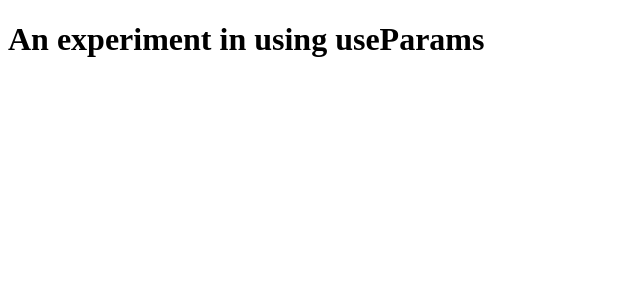
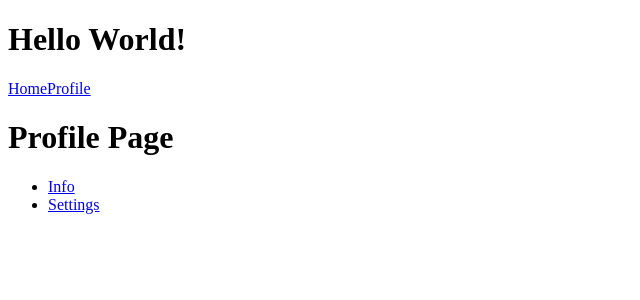
Before and after one commit to MeetPatel89/react-router-practice, a React (Create React App) app: page /user in a window 1280 px wide. Shown: the top 300 px of the page, without its empty margins (0-640 px from the left). Built offline with nearby package versions, Linux system fonts and the light colour scheme.

Commit message:
add useRouteMatch to Profile component

```diff
--- a/src/App.js
+++ b/src/App.js
@@ -8,12 +8,12 @@ export default function App() {
     <div>
       <h1>Hello World!</h1>
       <Link to='/'>Home</Link>
-      <Link to='/profile'>Profile</Link>
+      <Link to='/user'>Profile</Link>
       <Switch>
         <Route exact path='/'>
           <Home />
         </Route>
-        <Route path='/profile'>
+        <Route path='/user'>
           <Profile />
         </Route>
       </Switch>
--- a/src/Profile.js
+++ b/src/Profile.js
@@ -1,24 +1,28 @@
 import React from 'react';
-import { Link, Route, Switch } from 'react-router-dom';
+import { Link, Route, Switch, useRouteMatch } from 'react-router-dom';
 import Settings from './Settings';
 import Info from './Info';
 
 export default function Profile() {
+  console.log(useRouteMatch());
+  const { path, url } = useRouteMatch();
+  console.log(path);
+  console.log(url);
   return (
     <div>
       <h1>Profile Page</h1>
       <ul>
         <li>
-          <Link to='/profile/info'>Info</Link>
+          <Link to={`${url}/info`}>Info</Link>
         </li>
         <li>
-          <Link to='/profile/settings'>Settings</Link>
+          <Link to={`${url}/settings`}>Settings</Link>
         </li>
       </ul>
-      <Route path='/profile/info'>
+      <Route path={`${path}/info`}>
         <Info />
       </Route>
-      <Route path='/profile/settings'>
+      <Route path={`${path}/settings`}>
         <Settings />
       </Route>
     </div>
--- a/src/index.js
+++ b/src/index.js
@@ -6,10 +6,7 @@ import { BrowserRouter as Router, Route } from 'react-router-dom';
 
 ReactDOM.render(
   <Router>
-    <div>
-      <h1>An experiment in using useParams</h1>
-      <Route path="/blogpost/:random"><BlogPost/></Route>
-    </div>
+    <App />
   </Router>,
   document.getElementById('root')
 );
```
Also changed, not shown: 1 other file (tests, documents, lock files or other folders).
